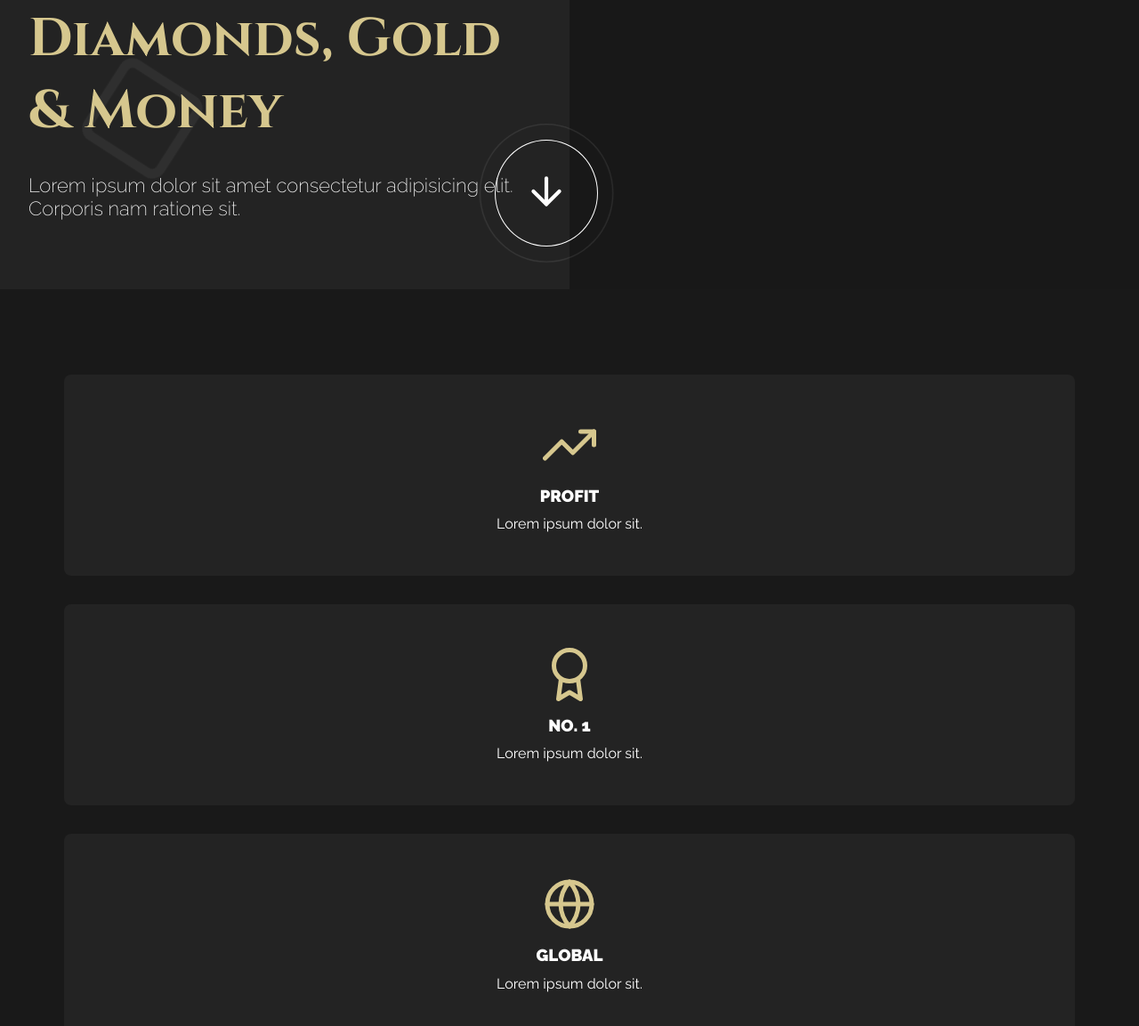
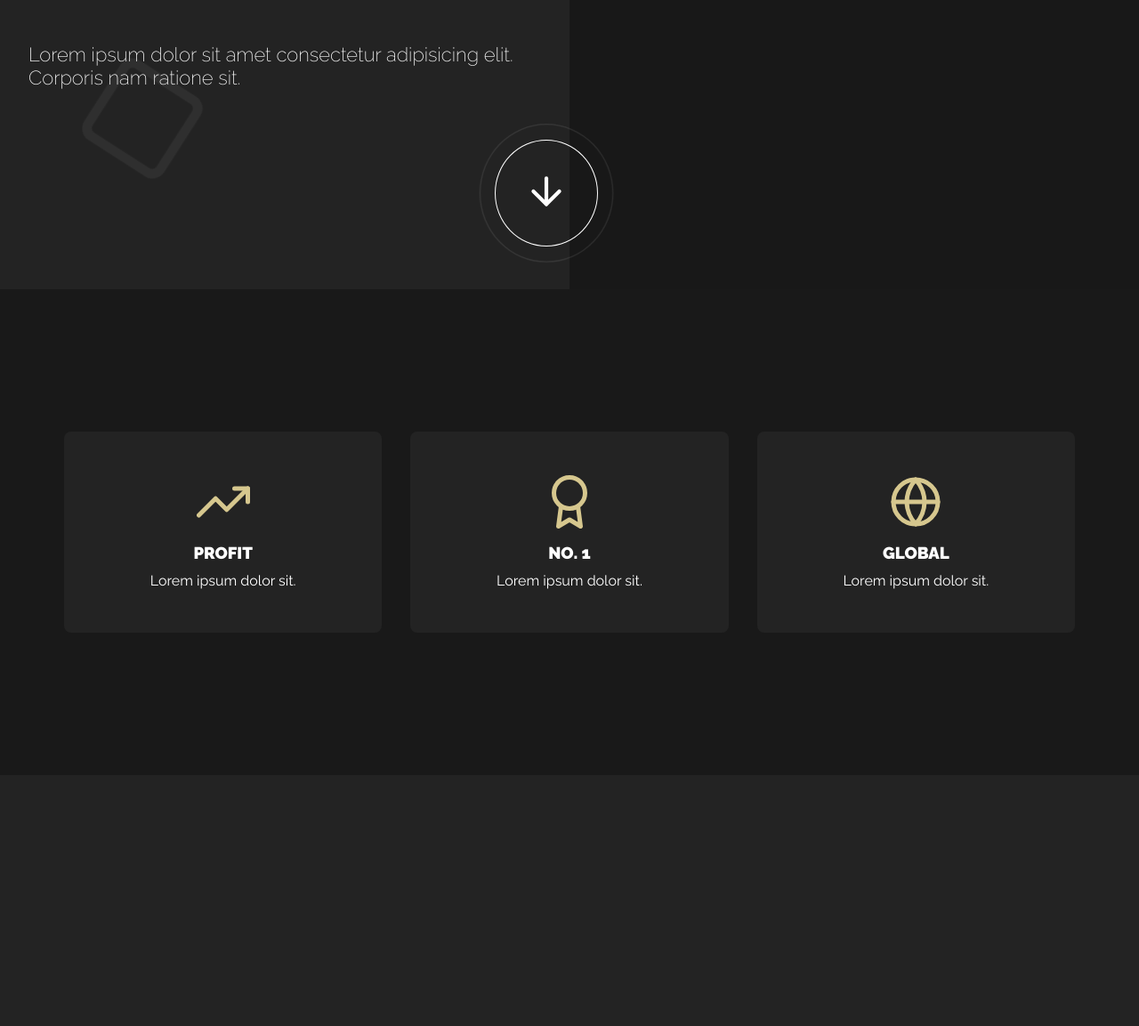
Before and after one commit to Ciupakabra9206/krypto, a website: page index.html in a window 1280 px wide. Shown: the part 475-1628 px from the top of the page at 89% size. After the commit the page ends 1346 px from the top, so only its background shows below. Drawn offline with Linux system fonts and the light colour scheme.

Commit message:
Added desktop  styles to cards section

```diff
--- a/index.html
+++ b/index.html
@@ -57,7 +57,7 @@
                         <h3>no. 1</h3>
                         <p>Lorem ipsum dolor sit.</p>
                     </div>
-                    <div class="cards__card cards__card--tree">
+                    <div class="cards__card cards__card--three">
                         <img src="img/icons/globe.svg" alt="">
                         <h3>global</h3>
                         <p>Lorem ipsum dolor sit.</p>
--- a/sass/_large.scss
+++ b/sass/_large.scss
@@ -5,7 +5,7 @@
     }
 
     .header {
-        grid-template-rows: auto repeat(w, 1fr);
+        grid-template-rows: auto repeat(2, 1fr);
 
         &__text {
             grid-row: 2/4;
--- a/sass/_medium.scss
+++ b/sass/_medium.scss
@@ -0,0 +1,24 @@
+@media(min-width: 768px) {
+    .cards {
+
+        &__box {
+            padding: 10em 2em;
+        }
+
+        &__card {
+            &--one {
+                grid-row: 1/2;
+                grid-column: 1/4;
+            }
+
+            &--two {
+                grid-row: 1/2;
+                grid-column: 4/7;
+            }
+            &--three {
+                grid-row: 1/2;
+                grid-column: 7/10;
+            }
+        }
+    }
+}
--- a/sass/main.scss
+++ b/sass/main.scss
@@ -220,7 +220,7 @@ h1.company-name {
             grid-row: 2/3;
             grid-column: 1/-1;
         }
-        &--tree {
+        &--three {
             grid-row: 3/4;
             grid-column: 1/-1;
         }
```
Also changed, not shown: css/main.css, 1 other file.
